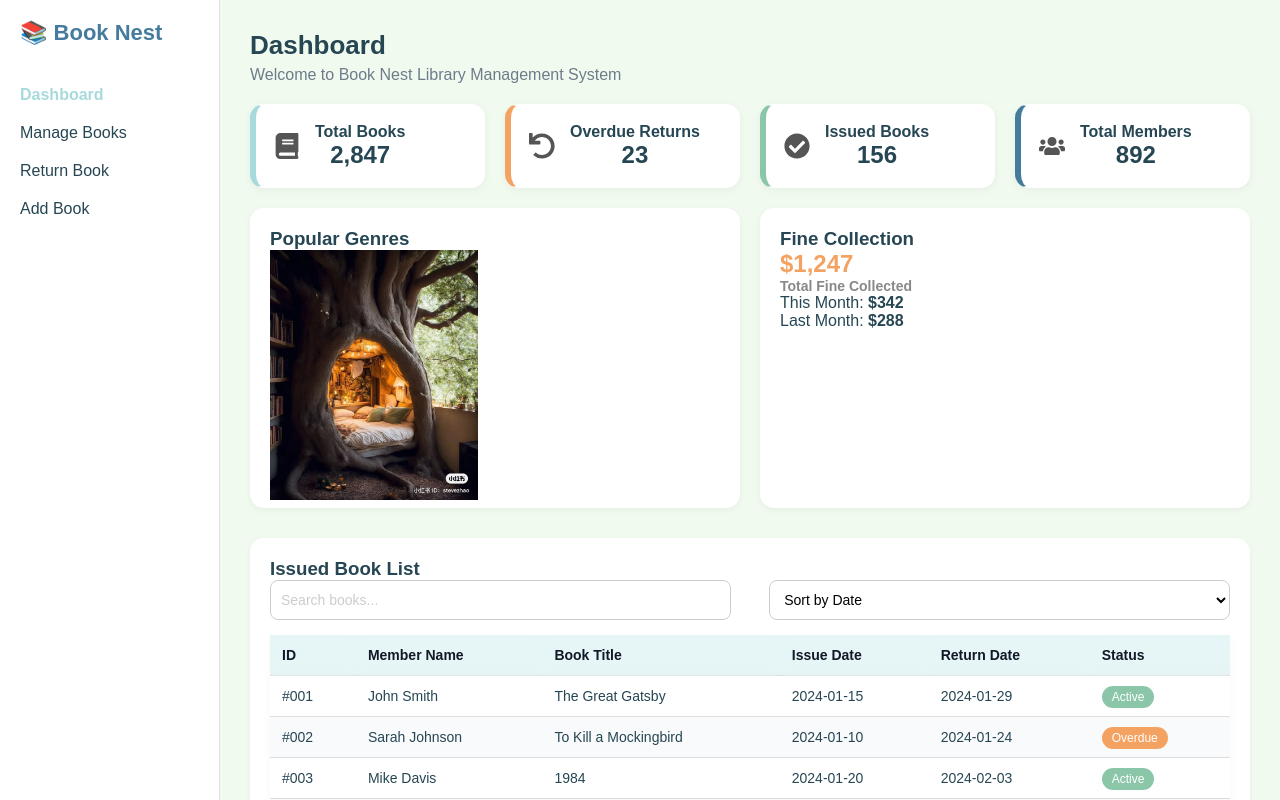
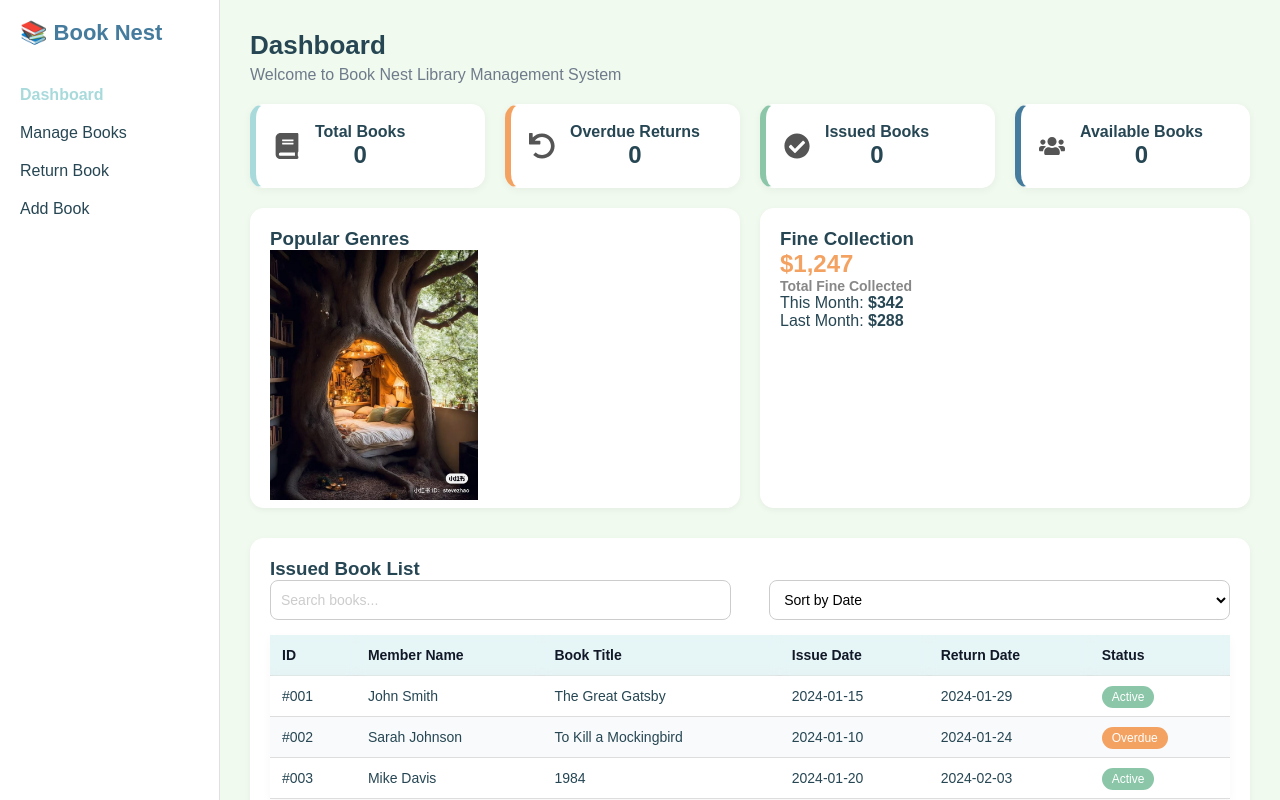
Before and after one commit to vijay120922/BookNest, a React (Vite) app: page / in a window 1280 px wide. Built offline with nearby package versions, Linux system fonts and the light colour scheme; a web font is replaced by a local one.

Commit message:
dummy values are changed

```diff
--- a/src/components/AdminDashboard.jsx
+++ b/src/components/AdminDashboard.jsx
@@ -1,12 +1,22 @@
-
 import './AdminDashboard.css';
 import { FaBook, FaUsers, FaUndo, FaCheckCircle } from 'react-icons/fa';
-import React from 'react';
+import React, { useEffect, useState } from 'react';
 import { useNavigate } from 'react-router-dom';
 
+const AdminDashboard = () => {
+  const navigate = useNavigate();
+  const [books, setBooks] = useState([]);
 
-const AdminDashboard = () => {
-   const navigate = useNavigate();
+  useEffect(() => {
+    const storedBooks = JSON.parse(localStorage.getItem("books")) || [];
+    setBooks(storedBooks);
+  }, []);
+
+  const totalBooks = books.length;
+  const overdueReturns = books.filter(b => b.status === "Overdue").length;
+  const issuedBooks = books.filter(b => b.status === "Issued").length;
+  const availableBooks = books.filter(b => b.available > 0).length;
+
   return (
     <div className="dashboard-container coastal-theme">
       <aside className="sidebar">
@@ -14,11 +24,9 @@ const AdminDashboard = () => {
         <nav>
           <ul>
             <li className="active">Dashboard</li>
-             <li onClick={() => navigate('/manage')}>Manage Books</li>
-            {/* <li>Issue Book</li> */}
+            <li onClick={() => navigate('/manage')}>Manage Books</li>
             <li>Return Book</li>
-            <li>Add Book</li>
-            {/* <li>Manage Members</li> */}
+            <li onClick={() => navigate('/add')}>Add Book</li>
           </ul>
         </nav>
       </aside>
@@ -34,28 +42,28 @@ const AdminDashboard = () => {
             <FaBook />
             <div>
               <p>Total Books</p>
-              <h2>2,847</h2>
+              <h2>{totalBooks}</h2>
             </div>
           </div>
           <div className="card coastal-salmon">
             <FaUndo />
             <div>
               <p>Overdue Returns</p>
-              <h2>23</h2>
+              <h2>{overdueReturns}</h2>
             </div>
           </div>
           <div className="card coastal-green">
             <FaCheckCircle />
             <div>
               <p>Issued Books</p>
-              <h2>156</h2>
+              <h2>{issuedBooks}</h2>
             </div>
           </div>
           <div className="card coastal-teal">
             <FaUsers />
             <div>
-              <p>Total Members</p>
-              <h2>892</h2>
+              <p>Available Books</p>
+              <h2>{availableBooks}</h2>
             </div>
           </div>
         </section>
```
